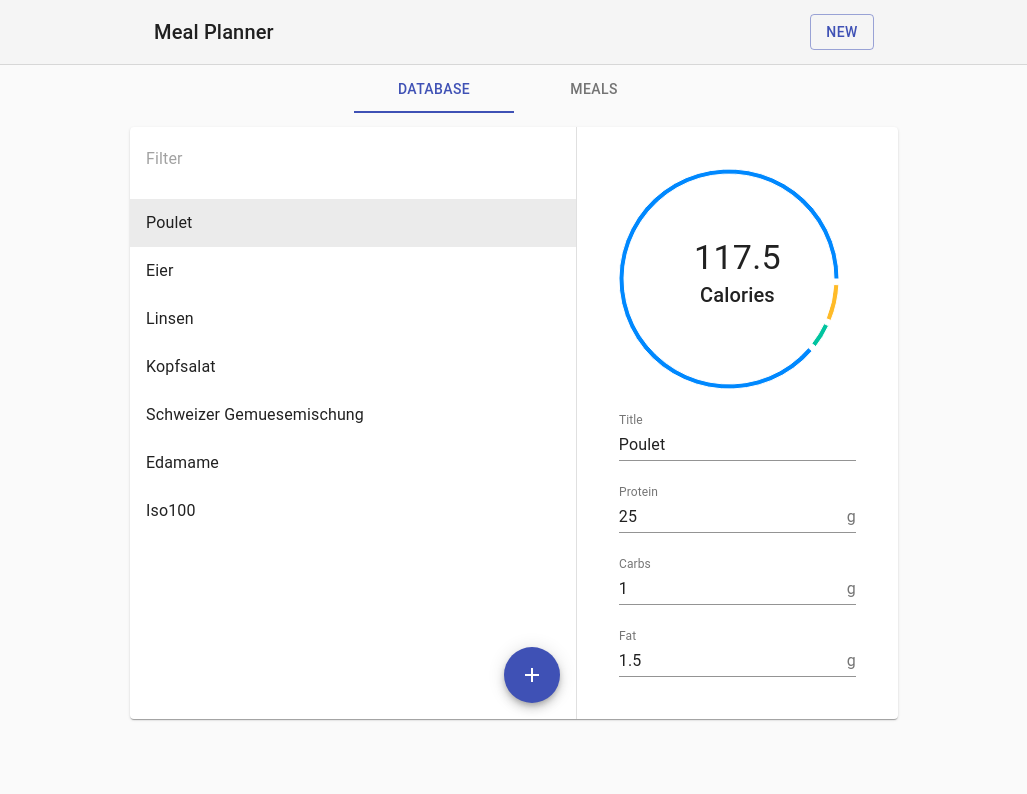
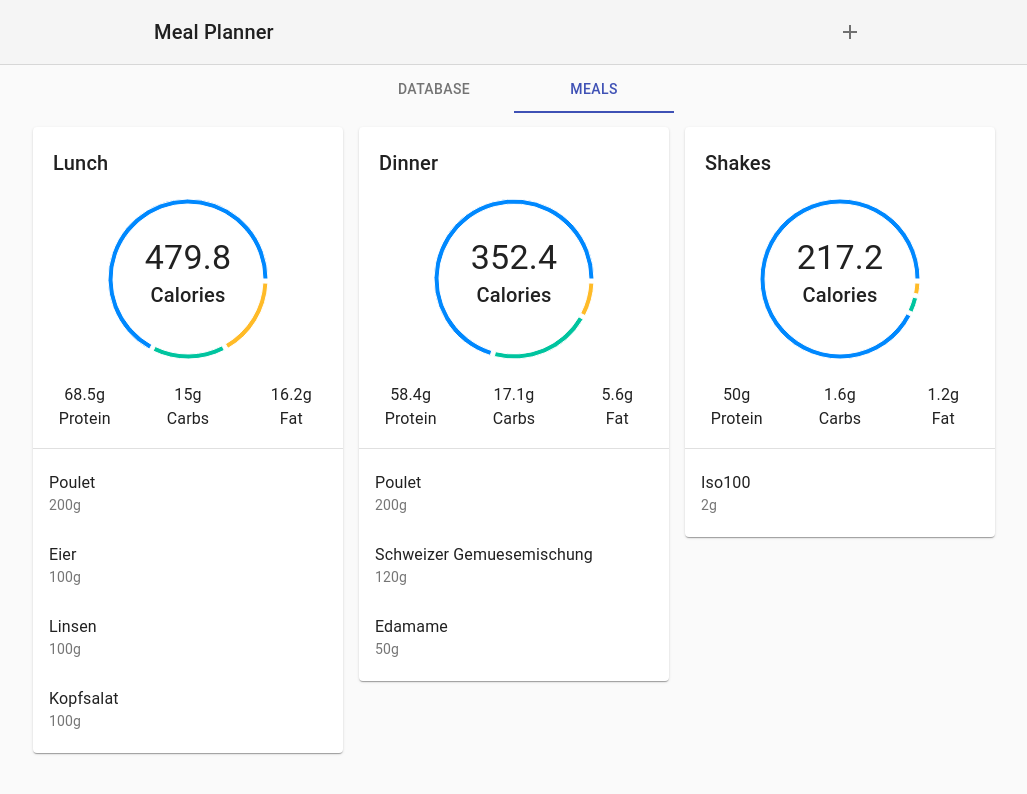
Before and after one commit to nanexo/MealPlanner, a React (Create React App) app: page / in a window 1280 px wide. Shown: the top 794 px of the page, without its empty margins (126-1153 px from the left). Built offline with nearby package versions, Linux system fonts and the light colour scheme; the HTML template or start-up script is replaced by a standard one.

Commit message:
move add action to appbar

```diff
--- a/src/App.js
+++ b/src/App.js
@@ -4,7 +4,8 @@ import MealContainer from './MealContainer';
 import FoodDatabase from './FoodDatabase';
 
 
-import { AppBar, CssBaseline, Toolbar, Typography, Button, Tabs, Tab, Box } from '@material-ui/core';
+import { AppBar, CssBaseline, Toolbar, Typography, IconButton, Tabs, Tab, Box } from '@material-ui/core';
+import AddIcon from '@material-ui/icons/Add';
 import { makeStyles } from '@material-ui/core/styles';
 
 const useStyles = makeStyles(theme => ({
@@ -38,7 +39,7 @@ const useStyles = makeStyles(theme => ({
 function App() {
 	const classes = useStyles();
 	const [state, setState] = useState({
-		selectedTab: 0,
+		selectedTab: 1,
 		foods: mealStore.getFoods(),
 		meals: mealStore.getMeals()
 	});
@@ -50,14 +51,18 @@ function App() {
 		setState({...state, foods: mealStore.getFoods()});
 	};
 
-	const onFoodAdded = () => {
-		mealStore.addFood();
-		var updatedFoods = mealStore.getFoods()
-		setState({...state, foods: updatedFoods})
+	const onAddClicked = () => {
+		if (state.selectedTab === 0) {
+			mealStore.addFood();
+			setState({...state, foods: mealStore.getFoods()});
+		} else {
+			mealStore.addMeal();
+			setState({...state, meals: mealStore.getMeals()});
+		}
 	}
 
 	const renderedContent = state.selectedTab === 0 ?
-		<FoodDatabase onFoodPropertyChanged={onFoodPropertyChanged} items={state.foods} onFoodAdded={onFoodAdded} className={classes.tabContent} /> :
+		<FoodDatabase onFoodPropertyChanged={onFoodPropertyChanged} items={state.foods} className={classes.tabContent} /> :
 		<MealContainer items={state.meals} className={classes.tabContent} />;
 
 	return (
@@ -66,7 +71,7 @@ function App() {
 			<AppBar position="static" color="default" elevation={0} className={classes.appBar}>
 				<Toolbar className={classes.toolbar}>
 					<Typography variant="h6" color="inherit" className={classes.toolbarTitle}>Meal Planner</Typography>
-					<Button href="#" color="primary" variant="outlined">New</Button>
+					<IconButton onClick={onAddClicked}><AddIcon /></IconButton>
 				</Toolbar>
 			</AppBar>
 			<Tabs
--- a/src/FoodDatabase.js
+++ b/src/FoodDatabase.js
@@ -3,8 +3,7 @@ import { makeStyles } from '@material-ui/core/styles';
 import FoodList from './FoodList';
 import FoodDetailPanel from './FoodDetailPanel';
 
-import { Paper, Grid, Divider, Fab } from '@material-ui/core';
-import AddIcon from '@material-ui/icons/Add';
+import { Paper, Grid, Divider } from '@material-ui/core';
 
 const useStyles = makeStyles(theme => ({
 	root: {
@@ -15,14 +14,6 @@ const useStyles = makeStyles(theme => ({
 	divider: {
 		width: 1,
 		height: '100%'
-	},
-	fab: {
-		position: 'absolute',
-		bottom: theme.spacing(2),
-		right: theme.spacing(2)
-	},
-	fabWrapper: {
-		position: 'relative'
 	}
 
 }));
@@ -36,11 +27,8 @@ function FoodDatabase(props) {
 	return (
 		<Paper className={classes.root}>
 			<Grid container>
-				<Grid item container xs className={classes.fabWrapper}>
+				<Grid item container xs>
 					<FoodList items={props.items} selectedIndex={selectedIndex} onSelectedIndexChanged={setSelectedIndex} />
-					<Fab color="primary" aria-label="Add" className={classes.fab} onClick={props.onFoodAdded}>
-						<AddIcon />
-					</Fab>
 				</Grid>
 				<Grid item>
 					<Divider className={classes.divider} />
--- a/src/MealContainer.js
+++ b/src/MealContainer.js
@@ -1,18 +1,27 @@
 import React from 'react';
 import MealCard from './MealCard';
 
-import { Grid, Fab } from '@material-ui/core';
-import AddIcon from '@material-ui/icons/Add';
+import { makeStyles } from '@material-ui/core/styles';
+import { Grid, Box } from '@material-ui/core';
 
+const useStyles = makeStyles(theme => ({
+	root: {
+		maxWidth: `calc(100% - ${theme.spacing(2)}px)`,
+		margin: 'auto'
+	}
+}));
 
 function MealContainer(props) {
+	const classes = useStyles();
 
 	const mealCards = props.items.map((item, index) => <Grid item key={item.id}><MealCard title={item.title} id={item.id} items={item.meals} /></Grid>)
 
 	return (
+		<Box className={classes.root}>
 			<Grid container spacing={2} justify="center">
 				{mealCards}
 			</Grid>
+		</Box>
 	);
 }
 
```
